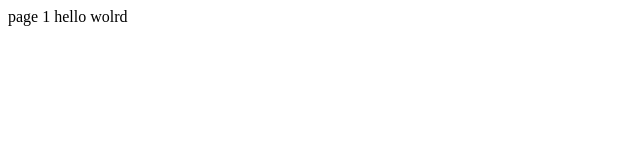
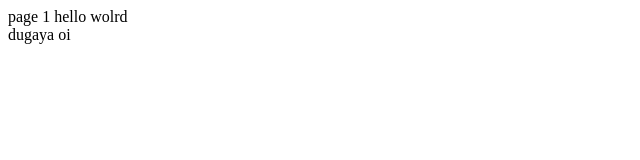
Before and after one commit to kareencoll/Test1, a plain HTML site: page page1.html in a window 1280 px wide. Shown: the full height of the page, 0-640 px from the left. Drawn offline with Linux system fonts and the light colour scheme.

Commit message:
Added Footer

```diff
--- a/page1.html
+++ b/page1.html
@@ -1,8 +1,9 @@
 <html>
     <head>
-        <body>
+    </head>
+	<body>
            page 1
             hello wolrd
-        </body>
-    </head>
+			<footer>dugaya oi</footer>
+     </body>
 </html>
```
